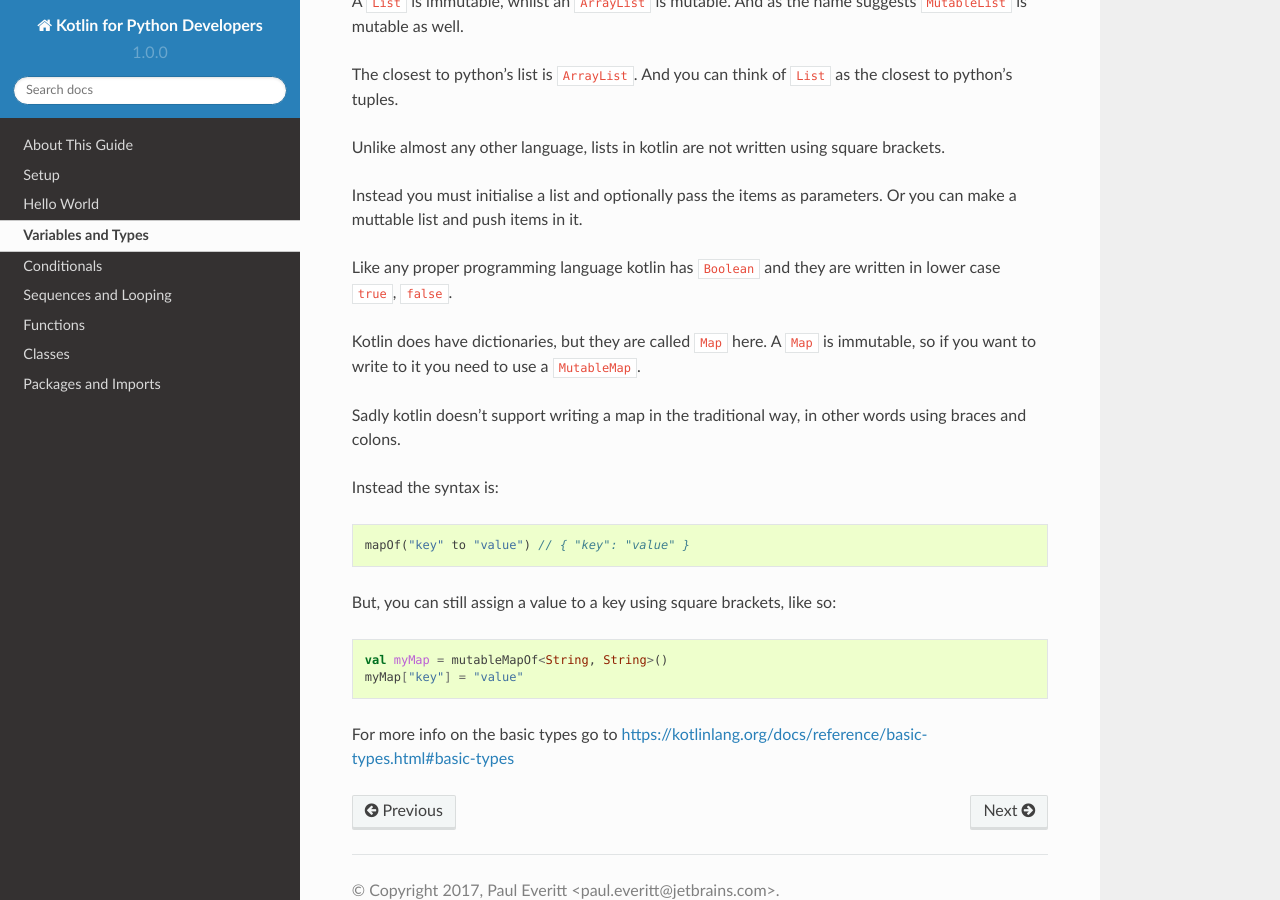
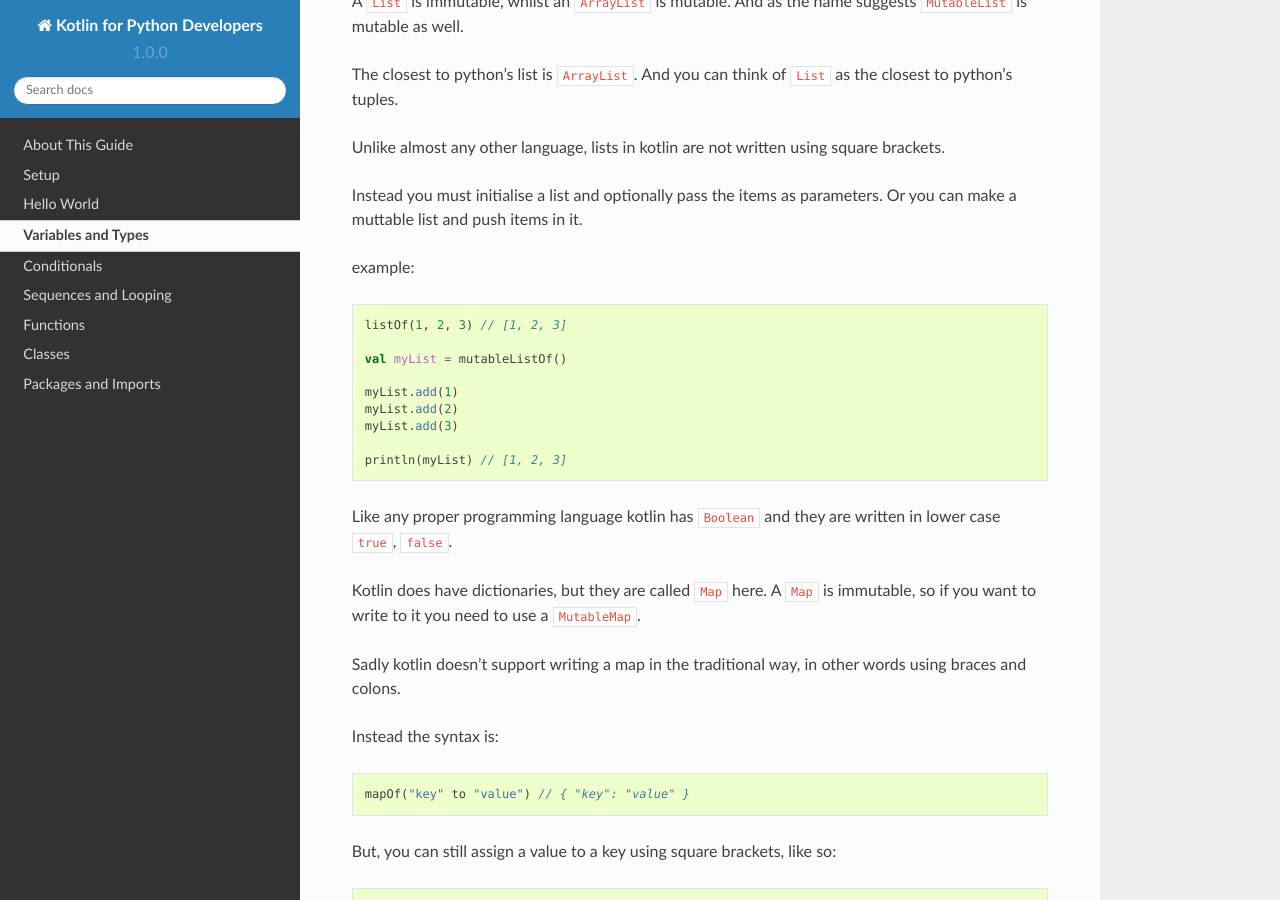
Before and after one commit to pauleveritt/kotlin_for_python, a Sphinx documentation site: the page built from docs/variables/index.rst, in a window 1280 px wide and 900 px high, scrolled down 1027 px. Built offline with Sphinx 7.4.7 and the Read the Docs theme 2.0.0, drawn with Linux system fonts in a browser that asks for light colours.

Commit message:
Update index.rst

```diff
--- a/docs/variables/index.rst
+++ b/docs/variables/index.rst
@@ -53,6 +53,20 @@ Unlike almost any other language, lists in kotlin are not written using square b
 Instead you must initialise a list and optionally pass the items as parameters.
 Or you can make a muttable list and push items in it.
 
+example:
+
+.. code-block:: kotlin
+
+  listOf(1, 2, 3) // [1, 2, 3]
+
+  val myList = mutableListOf()
+
+  myList.add(1)
+  myList.add(2)
+  myList.add(3)
+
+  println(myList) // [1, 2, 3]
+
 Like any proper programming language kotlin has ``Boolean`` and they are written in lower case ``true``, ``false``.
 
 Kotlin does have dictionaries, but they are called ``Map`` here.
```
